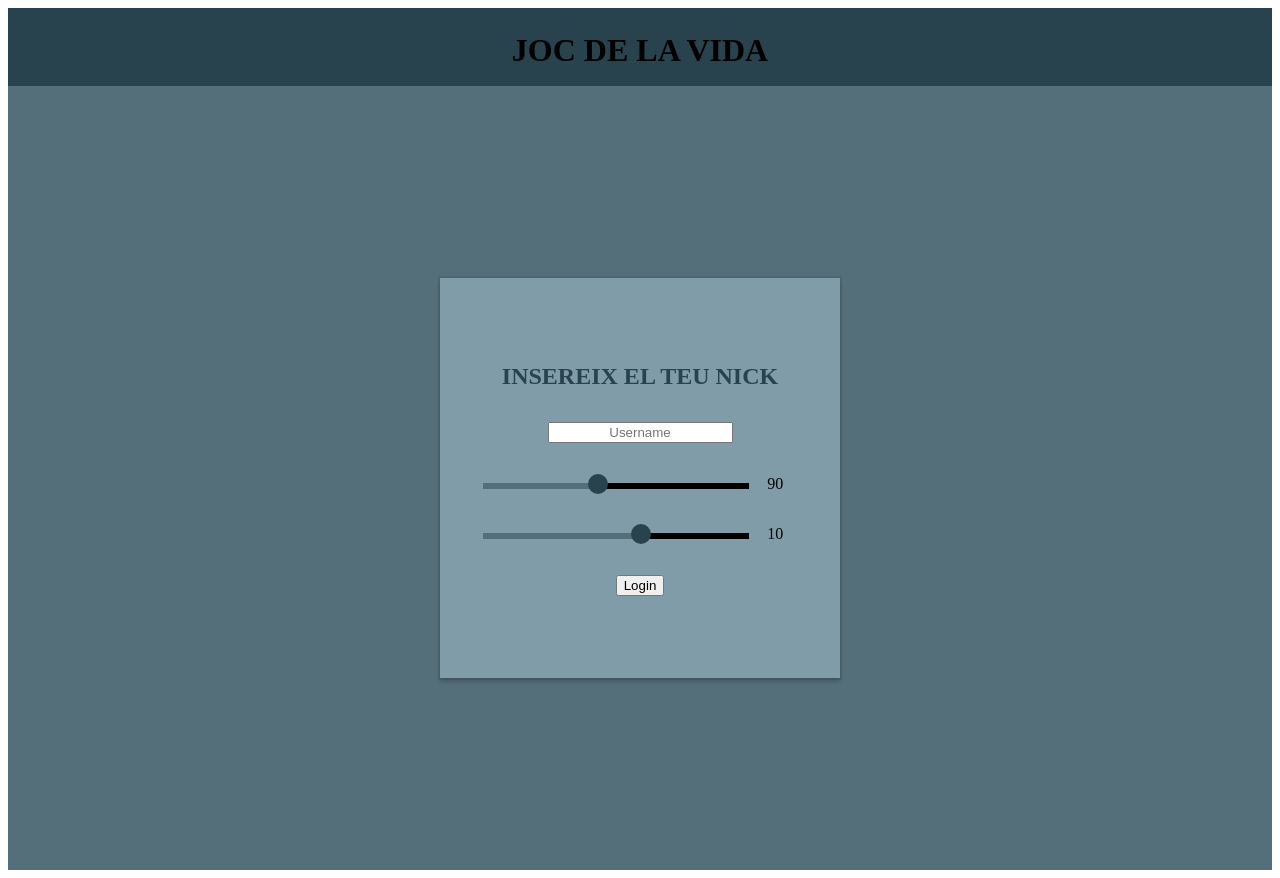
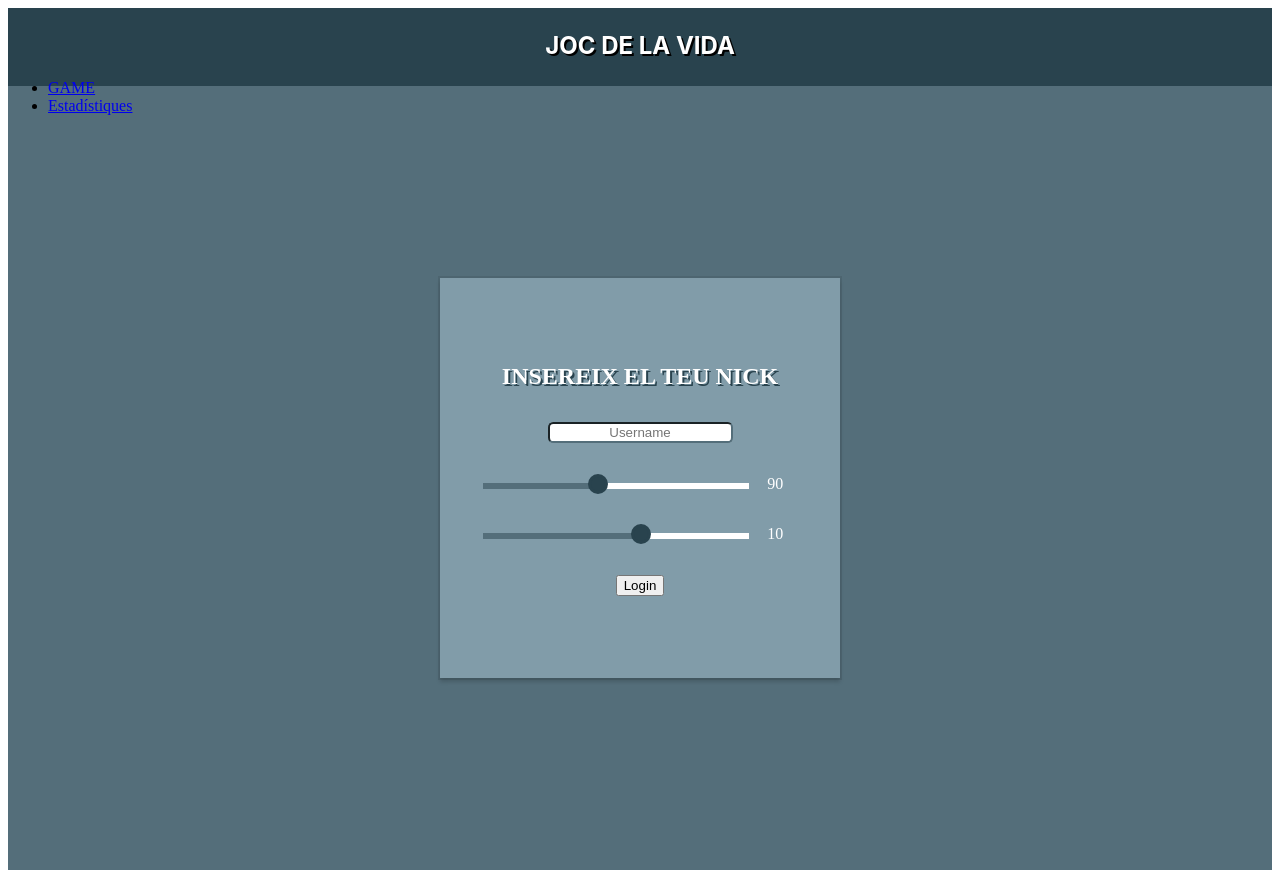
Before and after one commit to vallma/GameOFLife, a PHP site: page /Formulari.html in a window 1280 px wide. Run offline with PHP 8.4, Linux system fonts and the light colour scheme.

Commit message:
diemcres

```diff
--- a/Formulari.html
+++ b/Formulari.html
@@ -5,24 +5,34 @@
     <meta name="viewport" content="width=device-width, initial-scale=1.0">
     <link href="style.css"
       rel="stylesheet" type="text/css">
+    <link href="index.html">
     <title>JOC DE LA VIDA</title>
 </head>
 <body>
     <div id="cabezera">
 
-        <h1>JOC DE LA VIDA</h1>
+
+        <nav class="menu">
+            <h1>JOC DE LA VIDA</h1>
+            <ul>
+              <li><a href="./index.html">GAME</a></li>
+              <li><a href="#">Estadístiques</a></li>
+
+            </ul>
+          </nav>
     </div>
     <div id="background">
     <div id="ContainerFormulari">
 
-    <form type="text" method="get">
+    <form type="text" method="POST" action="./index.html">
         <h2>INSEREIX EL TEU NICK</h2>
         <p>
-            <input type="text" name="username" id="username" placeholder="Username">
+            <input id="inputtext" type="text" name="username" id="username" placeholder="Username">
         </p>
-    <p><input type="range" min="30" max="170" step="1" value="90"><label>90</label></p>
-<p><input type="range" min="-50" max="50" step="1" value="10"><label>10</label></p>
-        <input id="Login" type="button" value="Login">
+    <p><input type="range" min="30" max="170" step="1" value="90" id="filas"><label>90</label></p>
+    <p>  <input type="range" min="-50" max="50" step="1" value="10" id="columnas"><label>10</label></p>
+        <button value="Login" onclick="saveButtonHandler()" >Login</button>
+
 </form>
     <script>
        for( input of document.querySelectorAll("input[type=range]")){
@@ -42,8 +52,27 @@ function actualizarInput(input){
    var unidad = (inputMax - inputMin) / 100;
    input.style.setProperty("--value", (input.value - inputMin)/unidad);
 }
+
+
+
+var saveButton = document.getElementById("Login");
+    saveButton.onclick = saveButtonHandler;
+
+function saveButtonHandler() {
+    var finput = document.getElementById("filas");
+    var Lfilas = finput.value;
+    var cinput = document.getElementById("columnes");
+    var Lcolumnes = cinput.value;
+
+}
+
+
     </script>
+    <div id="preview">
+
     </div>
+    </div>
+
 </div>
 
 
--- a/index.html
+++ b/index.html
@@ -4,6 +4,7 @@
     <meta http-equiv="X-UA-Compatible" content="IE=edge">
     <meta name="viewport" content="width=device-width, initial-scale=1.0">
     <link rel="stylesheet" href="https://cdnjs.cloudflare.com/ajax/libs/font-awesome/5.15.3/css/all.min.css">
+
     <title>JOC DE LA VIDA</title>
 </head>
 <body>
@@ -65,7 +66,7 @@
         }
     </style>
 
-    <!-- HTML BOTONS -->
+
 
     <div id="contenedor-tablero">
     </div>
--- a/style.css
+++ b/style.css
@@ -13,17 +13,17 @@ body{ background-color:#333; color:#777;
         padding-top: 2pt;
         background-color: #29434e;
         height: 75px;
-        text-align: center;
-        align-items: center;
-        align-content: center;
-        justify-content: center;
+
+
+
+
     }
 label{display:inline-block; width:3em;}
 input[type=range]{
   width:20em;
   display:inline-block;
 }
-p{margin:2em 0; text-align:center;}
+p{margin:2em 0; text-align:center;color:#fff;}
 
 input[type='range']:focus {
   outline: none;
@@ -62,11 +62,11 @@ input[type=range]::-ms-thumb {
 
 input[type=range]::-webkit-slider-runnable-track {
   height: 6px;
-  background:linear-gradient(to right, #546e7a calc(var(--value)*1%), black 0);
+  background:linear-gradient(to right, #546e7a calc(var(--value)*1%), #fff 0);
 }
 input[type=range]::-moz-range-track {
   height: 6px;
-  background:linear-gradient(to right, #546e7a calc(var(--value)*1%), black 0);
+  background:linear-gradient(to right, #546e7a calc(var(--value)*1%), #fff 0);
 }
 
 input[type=range]::-ms-track {
@@ -81,9 +81,18 @@ input[type=range]::-ms-fill-lower {
 input[type=range]::-ms-fill-upper {
   background-color: black;
 }
-input[type=text]::placeholder{
-    border-radius: 12pt;
-    text-align: center;
+
+#inputtext{
+  border-radius: 4pt;
+  text-align: center;
+  color: #546e7a;
+  border-color: #546e7a;
+  box-shadow: 4px;
+}
+#Login{
+  height: 20px;
+  width: 60px;
+  box-sizing: content-box ;
 
 }
 
@@ -112,13 +121,39 @@ input[type=text]::placeholder{
     align-items: center;
     height:100%;
 }
+h1{
+  text-align: center;
+  align-content: flex-start;
+  justify-content: center;
+  font-family: -apple-system, BlinkMacSystemFont, 'Segoe UI', Roboto, Oxygen, Ubuntu, Cantarell, 'Open Sans', 'Helvetica Neue', sans-serif
+  ;
+  text-shadow: 2px 2px  black ;
+
+  color: #fff;;
+
+
+}
 h2{
 
     text-align: center;
     align-content: flex-start;
     justify-content: center;
+    text-shadow: 2px 2px  #29434e ;
+    border: 1px;
 
-    color:#29434e;
+    color:#fff;
 
 
 }
+#preview{
+  background-color: #fff;
+}
+#menu{
+
+
+
+    inline-size: auto;
+    list-style-type: disc;
+
+
+}
```
